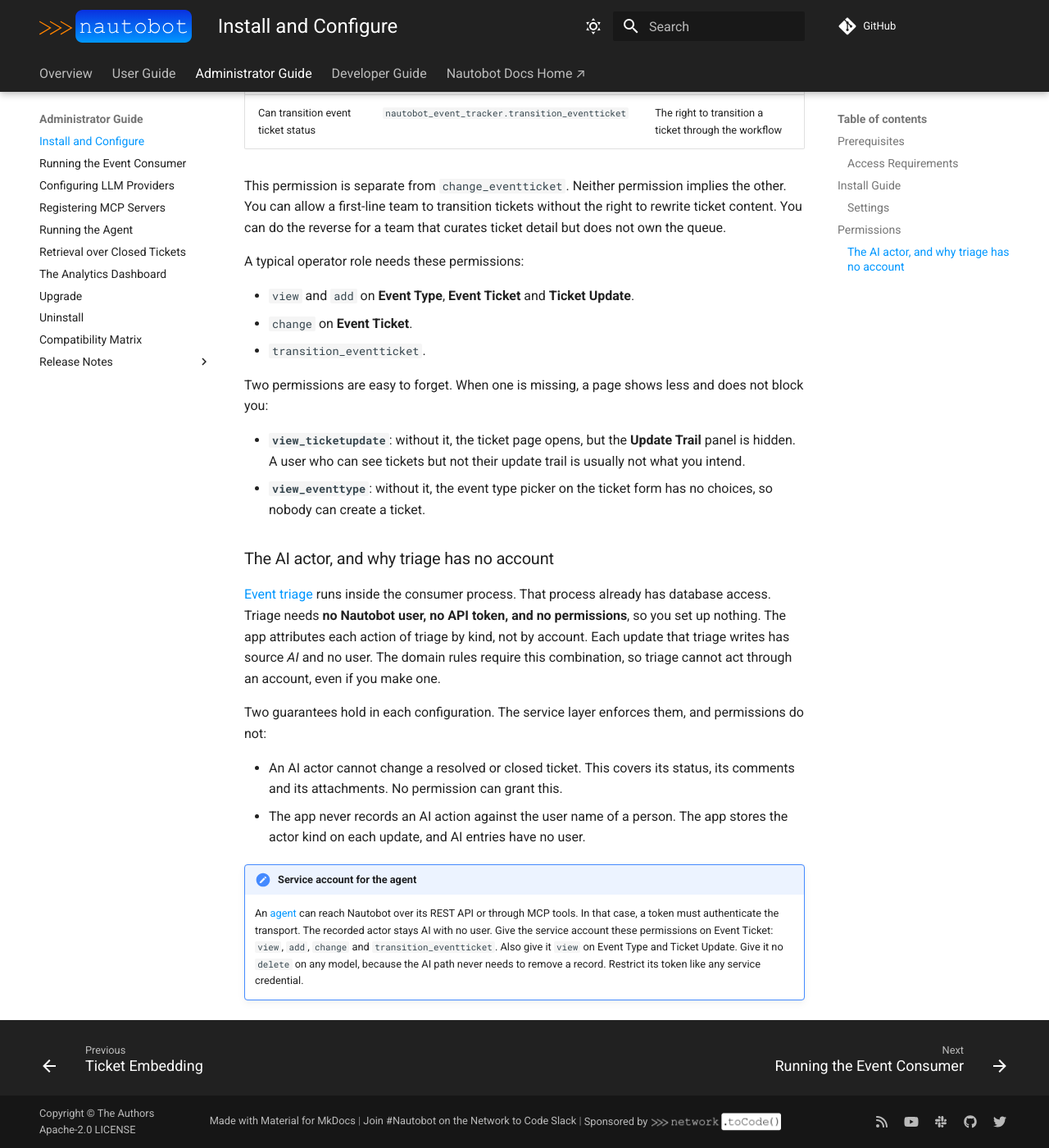
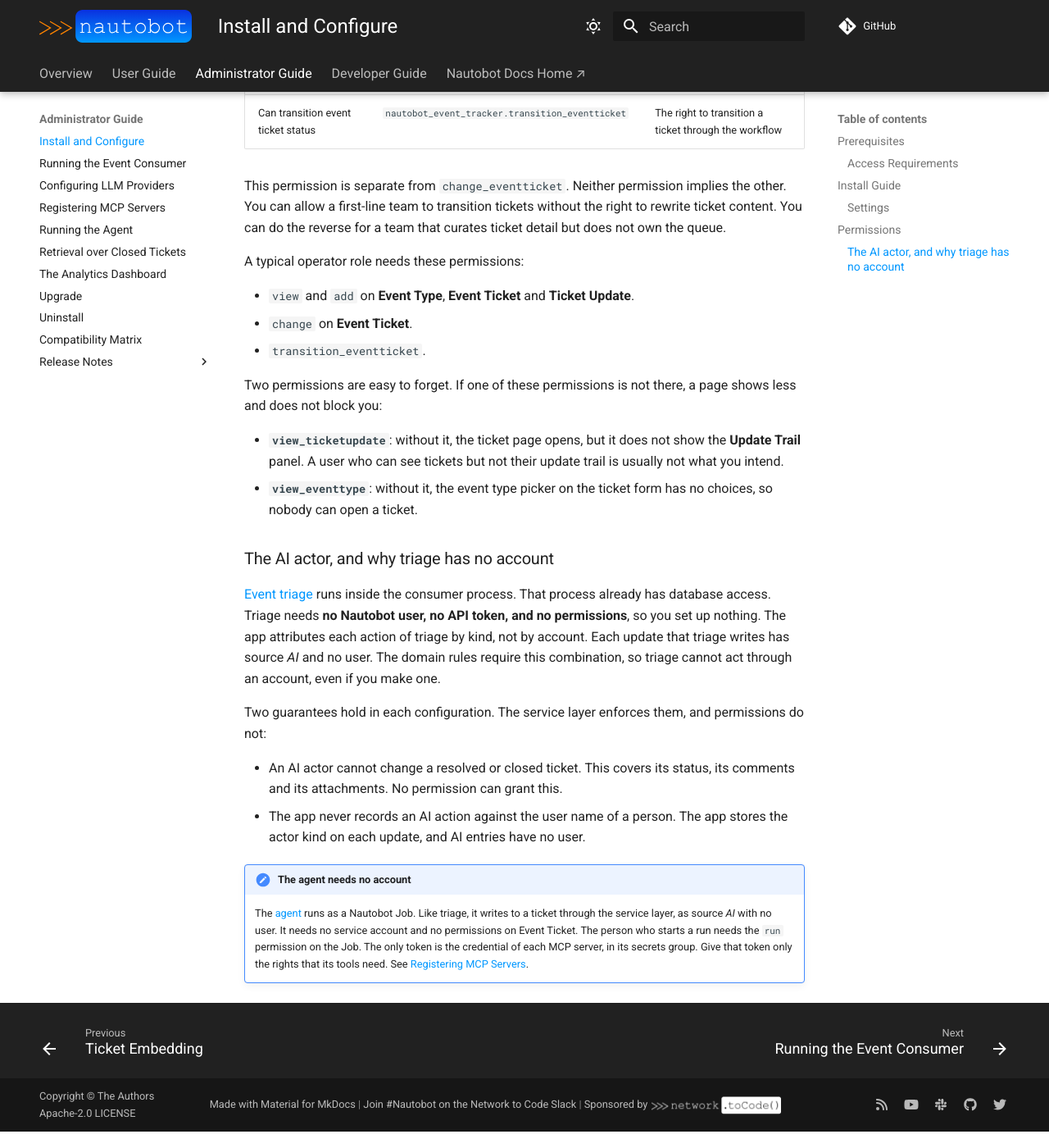
Before and after one commit to jtdub/nautobot-app-event-tracker, an MkDocs documentation site: the page built from docs/admin/install.md, in a window 1280 px wide and 1400 px high, scrolled down 3137 px. Shown: the whole window at 82% size. Built offline with MkDocs 1.6.1 and Material for MkDocs 9.7.7, drawn with Linux system fonts in a browser that asks for light colours; comment, search, counter and statistics services are not loaded; some of the changed text lies outside the part shown.

Commit message:
52: Address QA round 1 findings

```diff
--- a/docs/admin/install.md
+++ b/docs/admin/install.md
@@ -138,12 +138,12 @@ A typical operator role needs these permissions:
 - `change` on **Event Ticket**.
 - `transition_eventticket`.
 
-Two permissions are easy to forget. When one is missing, a page shows less and does not block you:
+Two permissions are easy to forget. If one of these permissions is not there, a page shows less and does not block you:
 
-- **`view_ticketupdate`**: without it, the ticket page opens, but the **Update Trail** panel is
-  hidden. A user who can see tickets but not their update trail is usually not what you intend.
+- **`view_ticketupdate`**: without it, the ticket page opens, but it does not show the
+  **Update Trail** panel. A user who can see tickets but not their update trail is usually not what you intend.
 - **`view_eventtype`**: without it, the event type picker on the ticket form has no choices, so
-  nobody can create a ticket.
+  nobody can open a ticket.
 
 ### The AI actor, and why triage has no account
 
@@ -160,10 +160,9 @@ Two guarantees hold in each configuration. The service layer enforces them, and
 - The app never records an AI action against the user name of a person. The app stores the actor
   kind on each update, and AI entries have no user.
 
-!!! note "Service account for the agent"
-    An [agent](agents.md) can reach Nautobot over its REST API or through MCP tools. In that case,
-    a token must authenticate the transport. The recorded actor stays AI with no user. Give the
-    service account these permissions on Event Ticket: `view`, `add`, `change` and
-    `transition_eventticket`. Also give it `view` on Event Type and Ticket Update. Give it no
-    `delete` on any model, because the AI path never needs to remove a record. Restrict its token
-    like any service credential.
+!!! note "The agent needs no account"
+    The [agent](agents.md) runs as a Nautobot Job. Like triage, it writes to a ticket through the
+    service layer, as source *AI* with no user. It needs no service account and no permissions on
+    Event Ticket. The person who starts a run needs the `run` permission on the Job. The only token
+    is the credential of each MCP server, in its secrets group. Give that token only the rights
+    that its tools need. See [Registering MCP Servers](mcp.md).
```
Also changed, not shown: other parts of docs/admin/install.md (+4 -4 lines), docs/admin/compatibility_matrix.md (+8 -7 lines), docs/admin/upgrade.md (+2 -2 lines).
